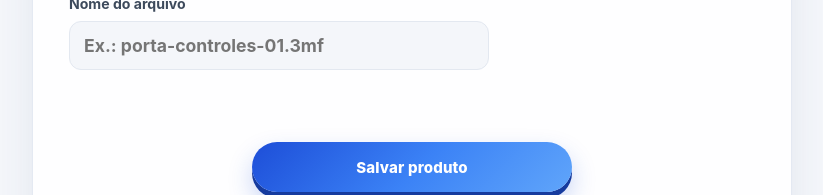
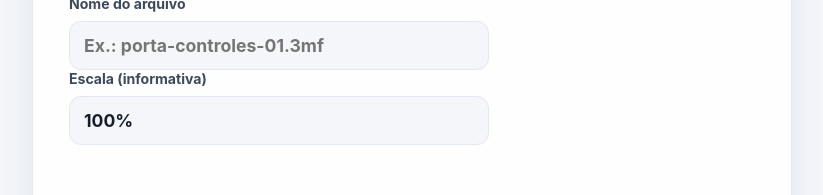
Before and after one commit to fermendes7/calculadora-filamento, a plain HTML site: page index.html in a window 1280 px wide. Shown: the part 3098-3293 px from the top of the page, without its empty margins (228-1051 px from the left). Drawn offline with Linux system fonts and the light colour scheme.

Commit message:
Reorganize product sheet columns and add scale

```diff
--- a/index.html
+++ b/index.html
@@ -200,6 +200,10 @@
         Nome do arquivo
         <input id="fileName" type="text" placeholder="Ex.: porta-controles-01.3mf" autocomplete="off" />
       </label>
+      <label>
+        Escala (informativa)
+        <input id="scaleInfo" type="text" placeholder="Ex.: 100%" value="100%" autocomplete="off" />
+      </label>
       <p class="save-status" id="saveStatus" aria-live="polite"></p>
       <div class="save-actions">
         <button class="calculate-button" id="saveProduct" type="button">Salvar produto</button>
--- a/script.js
+++ b/script.js
@@ -38,6 +38,7 @@ const hourlyValue = document.querySelector('#hourlyValue');
 const productName = document.querySelector('#productName');
 const productLink = document.querySelector('#productLink');
 const fileName = document.querySelector('#fileName');
+const scaleInfo = document.querySelector('#scaleInfo');
 const saveStatus = document.querySelector('#saveStatus');
 const saveProductButton = document.querySelector('#saveProduct');
 const deleteProductButton = document.querySelector('#deleteProduct');
@@ -194,6 +195,7 @@ saveProductButton.addEventListener('click', async () => {
     nome: name,
     link: productLink.value.trim(),
     nomeArquivo: fileName.value.trim(),
+    escala: scaleInfo.value.trim(),
     gramas: (Number(usedWeight.value) || 0) * quantity,
     precoRolo: Number(price.value) || 0,
     horas: Number(printHours.value) || 0,
```
Also changed, not shown: 1 other file.
